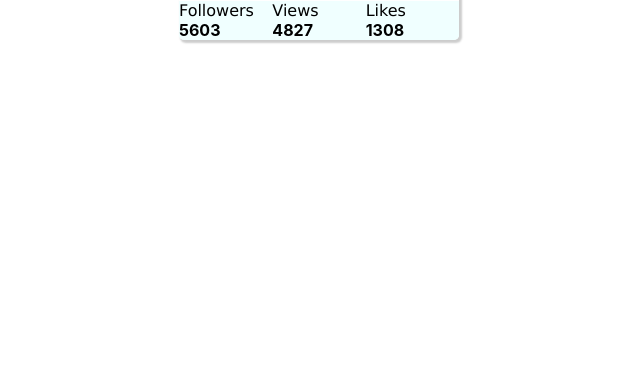
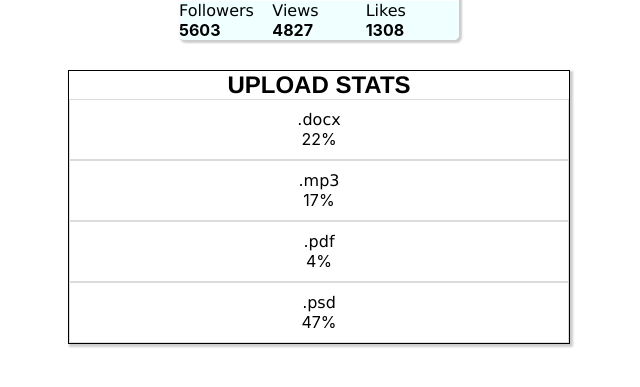
Before and after one commit to RomanHard/goit-react-hw-01-components, a React (Create React App) app: page / in a window 1280 px wide. Shown: the part 323-710 px from the top of the page, without its empty margins (321-961 px from the left). Built offline with nearby package versions, Linux system fonts and the light colour scheme; the HTML template or start-up script is replaced by a standard one.

Commit message:
statistics

```diff
--- a/src/App.jsx
+++ b/src/App.jsx
@@ -1,4 +1,5 @@
 import Profile from 'components/Profile/Profile';
+import Statistics from 'components/Statistics/Statistics';
 import user from './data/user.json';
 import data from './data/data.json';
 
@@ -14,6 +15,7 @@ export default function App() {
         avatar={avatar}
         stats={stats}
       />
+      <Statistics title="Upload stats" newStats={data} />
     </div>
   );
 }
--- a/src/components/Statistics/Statistics.js
+++ b/src/components/Statistics/Statistics.js
@@ -1,2 +1,29 @@
 import PropTypes from 'prop-types';
 import css from './statistic-module.css';
+
+export default function Statics({ title, newStats }) {
+  return (
+    <section className="statistics">
+      <h2 className="title">{title}</h2>
+
+      <ul className="stat-list">
+        <li className="item">
+          <span className="label">{newStats[0].label}</span>
+          <span className="percentage">{newStats[0].percentage}%</span>
+        </li>
+        <li className="item">
+          <span className="label">{newStats[2].label}</span>
+          <span className="percentage">{newStats[2].percentage}%</span>
+        </li>
+        <li className="item">
+          <span className="label">{newStats[1].label}</span>
+          <span className="percentage">{newStats[1].percentage}%</span>
+        </li>
+        <li className="item">
+          <span className="label">{newStats[3].label}</span>
+          <span className="percentage">{newStats[3].percentage}%</span>
+        </li>
+      </ul>
+    </section>
+  );
+}
--- a/src/components/Statistics/statistic-module.css
+++ b/src/components/Statistics/statistic-module.css
@@ -0,0 +1,24 @@
+.statistics {
+  margin-left: auto;
+  margin-right: auto;
+  max-width: 500px;
+  box-shadow: 2px 2px 2px 1px rgba(0, 0, 0, 0.2);
+  border: 1px solid black;
+  margin-bottom: 30px;
+}
+
+.list {
+  padding: 0;
+  margin: 0;
+  margin-left: auto;
+  margin-right: auto;
+  display: grid;
+  grid-template-columns: repeat(5, 1fr);
+}
+
+.title {
+  font-family: 'Franklin Gothic Medium', 'Arial Narrow', Arial, sans-serif;
+  font-weight: 700;
+  text-align: center;
+  text-transform: uppercase;
+}
```
